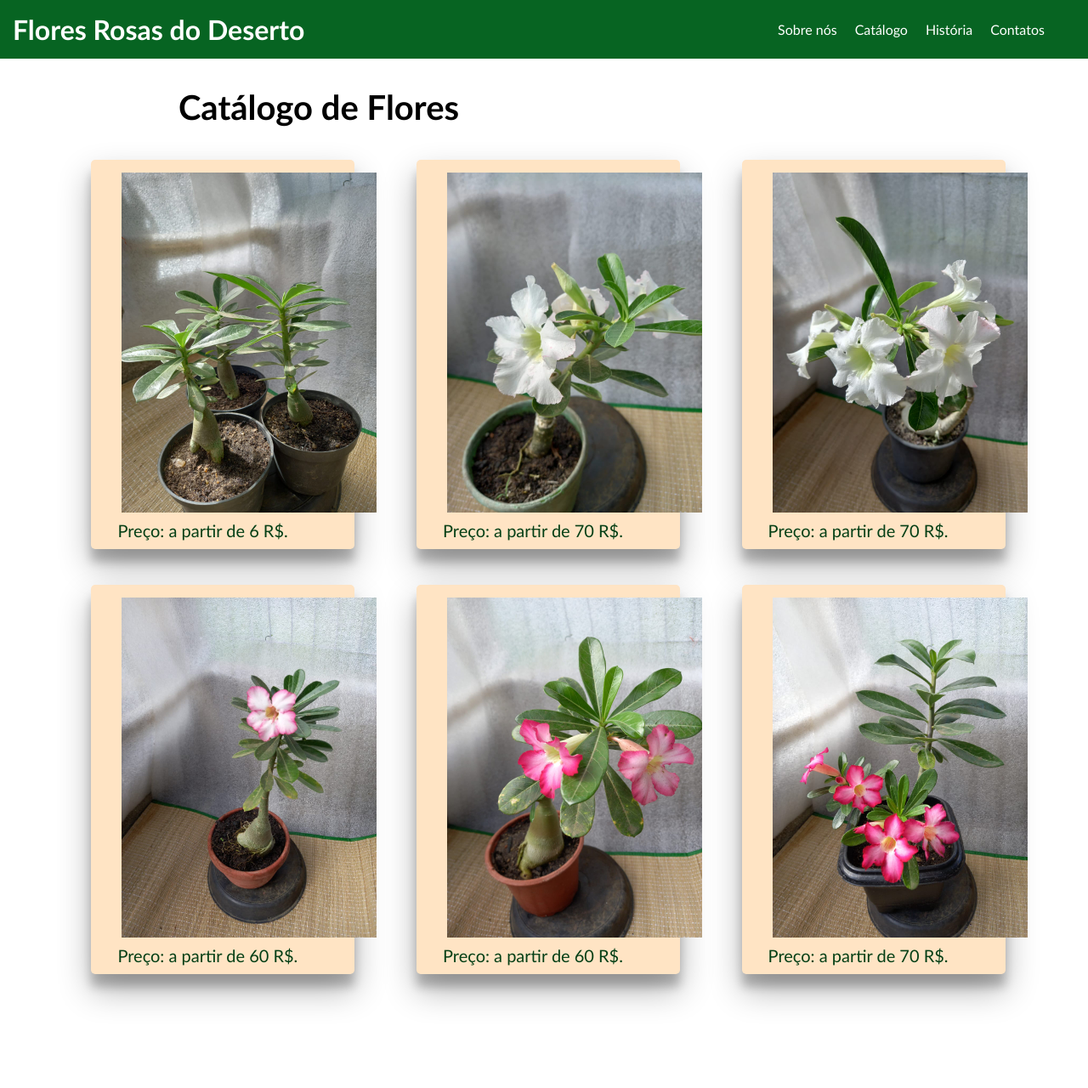
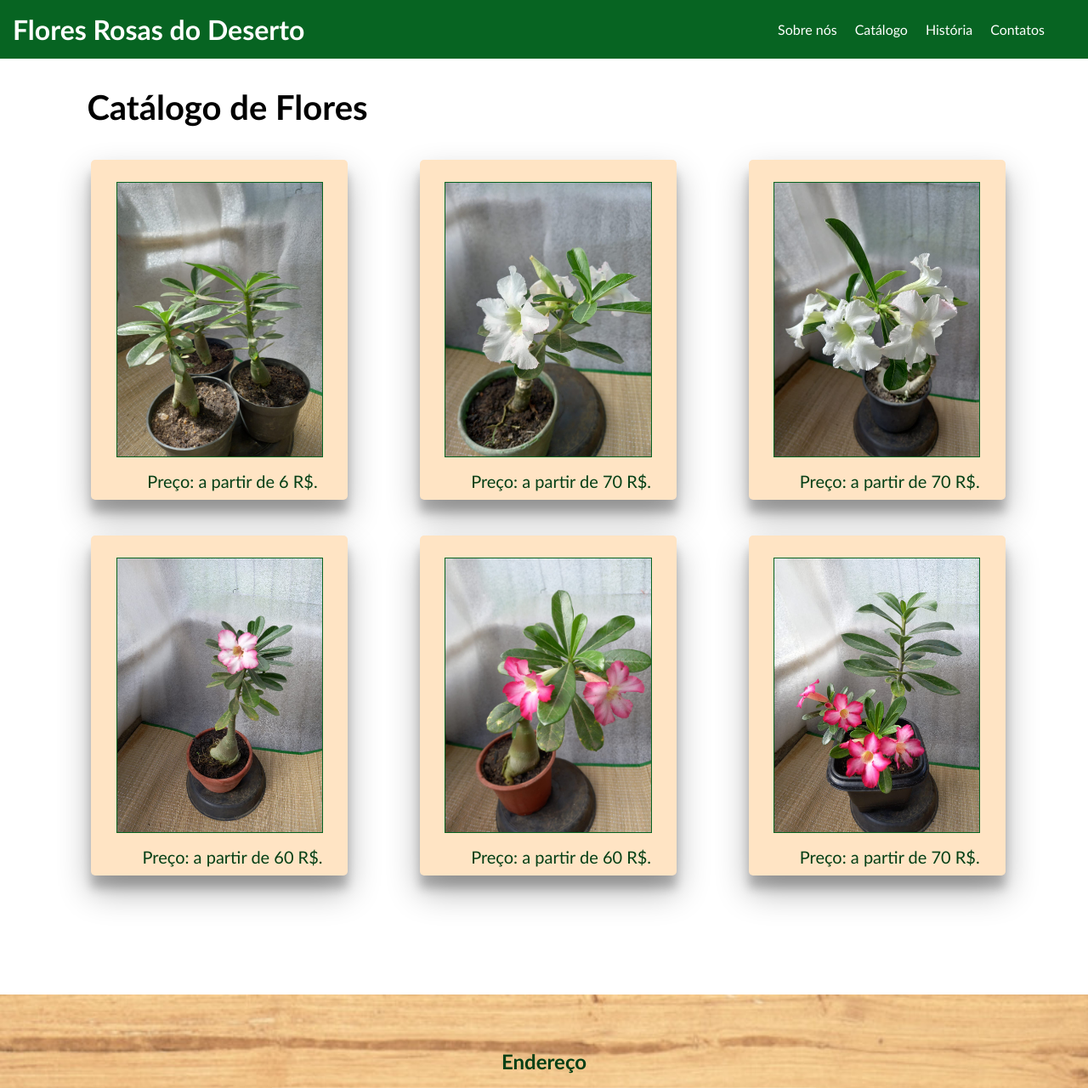
Before and after one commit to cristianoepifanio/Floricultura, a PHP site: page /catalogo.html in a window 1280 px wide. Shown: the top 1280 px of the page at 85% size. Run offline with PHP 8.4, Linux system fonts and the light colour scheme; some libraries are stand-ins or nearby versions.

Commit message:
correção

```diff
--- a/catalogo.html
+++ b/catalogo.html
@@ -64,9 +64,7 @@
         <iframe src="https://www.google.com/maps/embed?pb=!1m18!1m12!1m3!1d3952.4199838989034!2d-34.91207619681826!3d-7.851037161345874!2m3!1f0!2f0!3f0!3m2!1i1024!2i768!4f13.1!3m3!1m2!1s0x7ab14d4e2705717%3A0x4c7433749eb8713f!2sCentro%20Mari%C3%A1polis%20Santa%20Maria!5e0!3m2!1spt-BR!2sbr!4v1668990442002!5m2!1spt-BR!2sbr" width="70%" height="40%" margin="auto" style="border:0;" allowfullscreen="" loading="lazy" referrerpolicy="no-referrer-when-downgrade"></iframe>
 
         <div class="contatos">
-            <p>
-              <h2>Contatos:    <a href="#"><i class="fa-brands fa-whatsapp"></i></a> +55 081 9863-6465<a href="https://www.instagram.com/floriculturatere/?igshid=YmMyMTA2M2Y%3D" target="_blank"><i class="fa-brands fa-instagram"></i> </a>rdterezinha_</h2>
-            </p>
+            Contatos:    <a href="#"><i class="fa-brands fa-whatsapp"></i></a> +55 081 9863-6465<a href="https://www.instagram.com/floriculturatere/?igshid=YmMyMTA2M2Y%3D" target="_blank"><i class="fa-brands fa-instagram"></i> </a>rdterezinha_
           </div>
       </footer>
 
--- a/style/main.css
+++ b/style/main.css
@@ -67,8 +67,14 @@
     box-shadow: rgba(0, 0, 0, 0.3) 0px 19px 38px, rgba(0, 0, 0, 0.22) 0px 15px 12px;
     border-radius: 5px;
     padding: 10px 0;
+    text-align: center;
 }
-
+.cartaz  img{
+    margin: 1rem auto;
+    max-width: 80%;
+    display: block;
+    border: 1px solid #076422;
+}
 .paragrafo-foto{
     display: flex;
     border: 10px solid white;
@@ -92,7 +98,10 @@
     background-color: rgb(255, 255, 255);
     padding: 8%;
     font-size: 20px;
+}
+.bloco p{
     text-indent: 10%;
+
 }
 #Catalogo{
 
```
